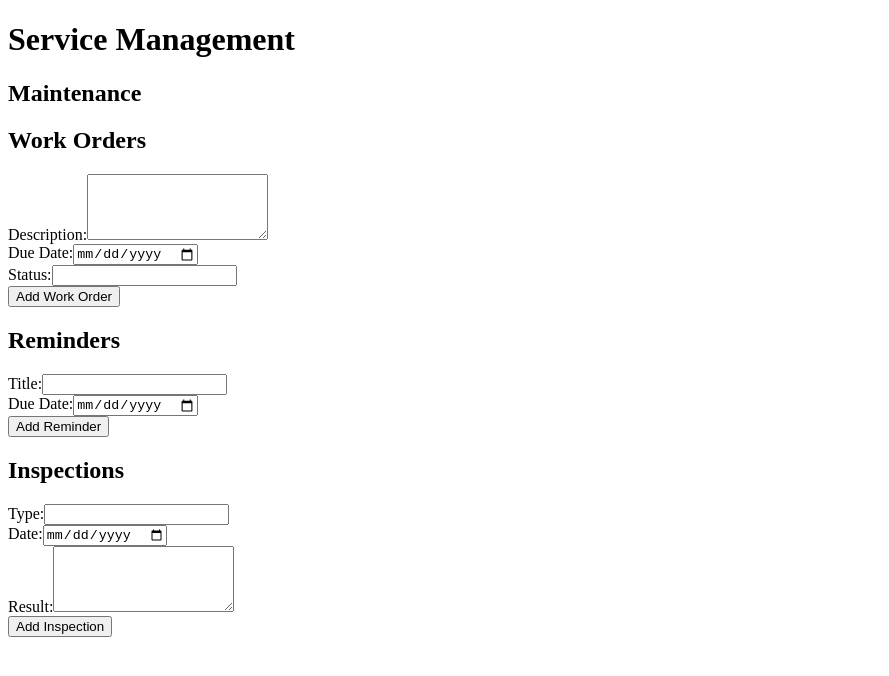
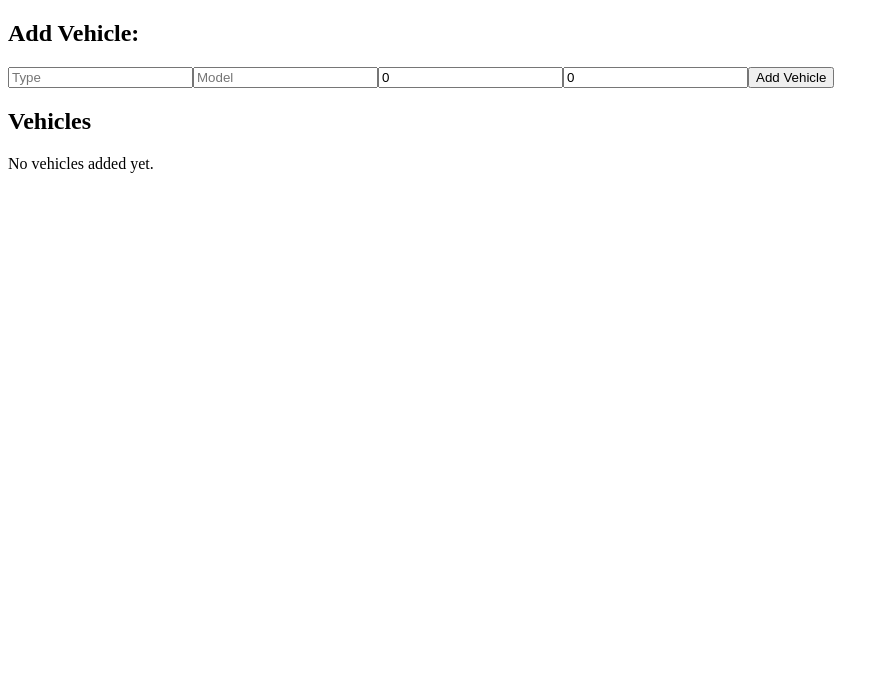
Before and after one commit to 21givenchy/urban, a Next.js app: page /maintenance in a window 1280 px wide. Shown: the top 676 px of the page, without its empty margins (0-889 px from the left). Built offline with nearby package versions, Linux system fonts and the light colour scheme.

Commit message:
add vehicle feature

```diff
--- a/pages/maintenance.tsx
+++ b/pages/maintenance.tsx
@@ -1,286 +1,124 @@
 import React, { useState } from 'react';
 
 interface MaintenanceEntry {
-  type: string;
+  type:string;
   date: string;
   notes: string;
 }
+const maintenanceTypes = [
+  'Oil Change',
+  'Air Filter Replacement',
+  'Brake Pad Replacement',
+  // Add more types as needed
+];
 
-interface WorkOrder {
-  description: string;
-  dueDate: string;
-  status: string;
-}
-
-interface Reminder {
-  title: string;
-  dueDate: string;
-}
-
-interface Inspection {
+interface Vehicle {
+  id: string;
   type: string;
-  date: string;
-  result: string;
+  model: string;
+  makeYear: number;
+  odometer: number;
+  maintenance: MaintenanceEntry[];
 }
 
 const ServiceMaintenance: React.FC = () => {
-  const [maintenanceEntries, setMaintenanceEntries] = useState<MaintenanceEntry[]>([]);
-  const [newEntry, setNewEntry] = useState<MaintenanceEntry>({ type: '', date: '', notes: '' });
+  const [vehicles, setVehicles] = useState<Vehicle[]>([]);
+  const [newVehicle, setNewVehicle] = useState<Vehicle>({ id: '', type: '', model: '', makeYear: 0, odometer: 0, maintenance: [] });
+  const [selectedVehicleId, setSelectedVehicleId] = useState<string | null>(null);
+  const [newMaintenanceEntry, setNewMaintenanceEntry] = useState<MaintenanceEntry>({ type: '', date: '', notes: '' });
 
-  const [workOrders, setWorkOrders] = useState<WorkOrder[]>([]);
-  const [newWorkOrder, setNewWorkOrder] = useState<WorkOrder>({ description: '', dueDate: '', status: '' });
-
-  const [reminders, setReminders] = useState<Reminder[]>([]);
-  const [newReminder, setNewReminder] = useState<Reminder>({ title: '', dueDate: '' });
-
-  const [inspections, setInspections] = useState<Inspection[]>([]);
-  const [newInspection, setNewInspection] = useState<Inspection>({ type: '', date: '', result: '' });
-
-  // Maintenance-related functions
-  const handleMaintenanceChange = (e: React.ChangeEvent<HTMLInputElement | HTMLTextAreaElement>) => {
+  const handleVehicleChange = (e: React.ChangeEvent<HTMLInputElement>) => {
     const { name, value } = e.target;
-    setNewEntry((prevEntry) => ({ ...prevEntry, [name]: value }));
+    setNewVehicle(prev => ({
+      ...prev,
+      [name]: name === 'makeYear' || name === 'odometer' ? parseInt(value, 10) : value
+    }));
   };
 
-  const handleMaintenanceSubmit = (e: React.FormEvent<HTMLFormElement>) => {
+  const handleAddVehicle = (e: React.FormEvent<HTMLFormElement>) => {
     e.preventDefault();
-    setMaintenanceEntries((prevEntries) => [...prevEntries, newEntry]);
-    setNewEntry({ type: '', date: '', notes: '' });
+    const vehicleToAdd = { ...newVehicle, id: Date.now().toString() }; // Simple ID generation
+    setVehicles(prev => [...prev, vehicleToAdd]);
+    setNewVehicle({ id: '', type: '', model: '', makeYear: 0, odometer: 0, maintenance: [] }); // Reset form
   };
 
-  // Work Order-related functions
-  const handleWorkOrderChange = (e: React.ChangeEvent<HTMLInputElement | HTMLTextAreaElement>) => {
-    const { name, value } = e.target;
-    setNewWorkOrder((prevOrder) => ({ ...prevOrder, [name]: value }));
+  const handleSelectVehicle = (id: string) => {
+    setSelectedVehicleId(id);
   };
 
-  const handleWorkOrderSubmit = (e: React.FormEvent<HTMLFormElement>) => {
-    e.preventDefault();
-    setWorkOrders((prevOrders) => [...prevOrders, newWorkOrder]);
-    setNewWorkOrder({ description: '', dueDate: '', status: '' });
+const handleMaintenanceChange = (e: React.ChangeEvent<HTMLInputElement | HTMLSelectElement>) => {
+  const { name, value } = e.target;
+  setNewMaintenanceEntry(prev => ({ ...prev, [name]: value }));
 };
 
-  // Reminder-related functions
-  const handleReminderChange = (e: React.ChangeEvent<HTMLInputElement>) => {
-    const { name, value } = e.target;
-    setNewReminder((prevReminder) => ({ ...prevReminder, [name]: value }));
-  };
+  const handleAddMaintenanceEntry = (e: React.FormEvent<HTMLFormElement>) => {
+    e.preventDefault();
+    if (!selectedVehicleId) return;
 
-  const handleReminderSubmit = (e: React.FormEvent<HTMLFormElement>) => {
-    e.preventDefault();
-    setReminders((prevReminders) => [...prevReminders, newReminder]);
-    setNewReminder({ title: '', dueDate: '' });
-  };
+    const updatedVehicles = vehicles.map(vehicle => {
+      if (vehicle.id === selectedVehicleId) {
+        return { ...vehicle, maintenance: [...vehicle.maintenance, newMaintenanceEntry] };
+      }
+      return vehicle;
+    });
 
-  // Inspection-related functions
-  const handleInspectionChange = (e: React.ChangeEvent<HTMLInputElement | HTMLTextAreaElement>) => {
-    const { name, value } = e.target;
-    setNewInspection((prevInspection) => ({ ...prevInspection, [name]: value }));
-  };
-
-  const handleInspectionSubmit = (e: React.FormEvent<HTMLFormElement>) => {
-    e.preventDefault();
-    setInspections((prevInspections) => [...prevInspections, newInspection]);
-    setNewInspection({ type: '', date: '', result: '' });
+    setVehicles(updatedVehicles);
+  setNewMaintenanceEntry({ type: '', date: '', notes: '' }); // Reset form with type included
   };
 
   return (
     <div className="max-w-4xl mx-auto p-6">
-      <h1 className="text-3xl font-bold text-center mb-8">Service Management</h1>
-
-      <div className="mb-8">
-        <h2 className="text-2xl font-bold mb-4">Maintenance</h2>
-        {/* Maintenance section */}
-        {/* ... */}
-      </div>
-
-      <div className="mb-8">
-        <h2 className="text-2xl font-bold mb-4">Work Orders</h2>
-        {/* Work Order section */}
-        <form onSubmit={handleWorkOrderSubmit} className="bg-gray-100 p-6 rounded-lg shadow-md">
-          <div className="mb-4">
-            <label htmlFor="workOrderDescription" className="block font-bold mb-2">
-              Description:
-            </label>
-            <textarea
-              id="workOrderDescription"
-              name="description"
-              value={newWorkOrder.description}
-              onChange={handleWorkOrderChange}
-              className="w-full px-3 py-2 border border-gray-300 rounded-md focus:outline-none focus:ring-2 focus:ring-blue-500"
-              rows={4}
-            />
-          </div>
-          <div className="mb-4">
-            <label htmlFor="workOrderDueDate" className="block font-bold mb-2">
-              Due Date:
-            </label>
-            <input
-              type="date"
-              id="workOrderDueDate"
-              name="dueDate"
-              value={newWorkOrder.dueDate}
-              onChange={handleWorkOrderChange}
-              required
-              className="w-full px-3 py-2 border border-gray-300 rounded-md focus:outline-none focus:ring-2 focus:ring-blue-500"
-            />
-          </div>
-          <div className="mb-4">
-            <label htmlFor="workOrderStatus" className="block font-bold mb-2">
-              Status:
-            </label>
-            <input
-              type="text"
-              id="workOrderStatus"
-              name="status"
-              value={newWorkOrder.status}
-              onChange={handleWorkOrderChange}
-              required
-              className="w-full px-3 py-2 border border-gray-300 rounded-md focus:outline-none focus:ring-2 focus:ring-blue-500"
-            />
-          </div>
-          <button
-            type="submit"
-            className="w-full bg-blue-500 text-white py-2 rounded-md hover:bg-blue-600 transition-colors duration-300"
-          >
-            Add Work Order
+      <form onSubmit={handleAddVehicle} className="bg-gray-100 p-6 rounded-lg shadow-md">
+        <h2 className="text-xl font-bold mb-2">Add Vehicle:</h2>
+        <input name="type" value={newVehicle.type} onChange={handleVehicleChange} placeholder="Type" required className="input" />
+        <input name="model" value={newVehicle.model} onChange={handleVehicleChange} placeholder="Model" required className="input" />
+        <input type="number" name="makeYear" value={newVehicle.makeYear.toString()} onChange={handleVehicleChange} placeholder="Make Year" required className="input" />
+        <input type="number" name="odometer" value={newVehicle.odometer.toString()} onChange={handleVehicleChange} placeholder="Odometer" required className="input" />
+        <button type="submit" className="w-full bg-blue-500 text-white py-2 rounded-md hover:bg-blue-600 transition-colors duration-300">
+          Add Vehicle
         </button>
       </form>
-        {workOrders.length > 0 && (
-          <div className="mt-6">
-            <h3 className="text-lg font-bold mb-2">Existing Work Orders:</h3>
+
+      <div className="mt-8">
+        <h2 className="text-2xl font-bold mb-4">Vehicles</h2>
+        {vehicles.length === 0 ? (
+          <p className="text-gray-600">No vehicles added yet.</p>
+        ) : (
           <ul>
-              {workOrders.map((order, index) => (
-                <li key={index} className="bg-white p-4 rounded-md shadow-md mb-4">
-                  <p className="font-bold">Description: {order.description}</p>
-                  <p>Due Date: {order.dueDate}</p>
-                  <p>Status: {order.status}</p>
+            {vehicles.map((vehicle) => (
+              <li key={vehicle.id} className="bg-white p-4 rounded-md shadow-md mb-4" onClick={() => handleSelectVehicle(vehicle.id)}>
+                <h3 className="text-lg font-bold">{vehicle.model} - {vehicle.makeYear}</h3>
+                <p>Type: {vehicle.type}</p>
+                <p>Odometer: {vehicle.odometer}</p>
+                {/* Display maintenance entries if this vehicle is selected */}
+                {selectedVehicleId === vehicle.id && (
+                  <>
+                   <form onSubmit={handleAddMaintenanceEntry} className="mt-4">
+  <select name="type" value={newMaintenanceEntry.type} onChange={handleMaintenanceChange} required className="input">
+    <option value="">Select Maintenance Type</option>
+    {maintenanceTypes.map((type, index) => (
+      <option key={index} value={type}>{type}</option>
+    ))}
+  </select>
+  <input type="date" name="date" value={newMaintenanceEntry.date} onChange={handleMaintenanceChange} required className="input" />
+  <input type="text" name="notes" value={newMaintenanceEntry.notes} onChange={handleMaintenanceChange} placeholder="Notes" required className="input" />
+  <button type="submit" className="w-full bg-green-500 text-white py-2 rounded-md hover:bg-green-600 transition-colors duration-300 mt-2">
+    Add Maintenance Entry
+  </button>
+</form>
+                    <ul className="mt-4">
+                      {vehicle.maintenance.map((entry, index) => (
+                        <li key={index} className="bg-gray-100 p-2 rounded-md shadow-sm mb-2">
+                          <p>Date: {entry.date}</p>
+                          <p>Notes: {entry.notes}</p>
                         </li>
                       ))}
                     </ul>
-          </div>
+                  </>
                 )}
-      </div>
-
-      <div className="mb-8">
-        <h2 className="text-2xl font-bold mb-4">Reminders</h2>
-        {/* Reminder section */}
-        <form onSubmit={handleReminderSubmit} className="bg-gray-100 p-6 rounded-lg shadow-md">
-          <div className="mb-4">
-            <label htmlFor="reminderTitle" className="block font-bold mb-2">
-              Title:
-            </label>
-            <input
-              type="text"
-              id="reminderTitle"
-              name="title"
-              value={newReminder.title}
-              onChange={handleReminderChange}
-              required
-              className="w-full px-3 py-2 border border-gray-300 rounded-md focus:outline-none focus:ring-2 focus:ring-blue-500"
-            />
-          </div>
-          <div className="mb-4">
-            <label htmlFor="reminderDueDate" className="block font-bold mb-2">
-              Due Date:
-            </label>
-            <input
-              type="date"
-              id="reminderDueDate"
-              name="dueDate"
-              value={newReminder.dueDate}
-              onChange={handleReminderChange}
-              required
-              className="w-full px-3 py-2 border border-gray-300 rounded-md focus:outline-none focus:ring-2 focus:ring-blue-500"
-            />
-          </div>
-          <button
-            type="submit"
-            className="w-full bg-blue-500 text-white py-2 rounded-md hover:bg-blue-600 transition-colors duration-300"
-          >
-            Add Reminder
-          </button>
-        </form>
-        {reminders.length > 0 && (
-          <div className="mt-6">
-            <h3 className="text-lg font-bold mb-2">Existing Reminders:</h3>
-            <ul>
-              {reminders.map((reminder, index) => (
-                <li key={index} className="bg-white p-4 rounded-md shadow-md mb-4">
-                  <p className="font-bold">{reminder.title}</p>
-                  <p>Due Date: {reminder.dueDate}</p>
               </li>
             ))}
           </ul>
-          </div>
-        )}
-      </div>
-
-      <div className="mb-8">
-        <h2 className="text-2xl font-bold mb-4">Inspections</h2>
-        {/* Inspection section */}
-        <form onSubmit={handleInspectionSubmit} className="bg-gray-100 p-6 rounded-lg shadow-md">
-          <div className="mb-4">
-            <label htmlFor="inspectionType" className="block font-bold mb-2">
-              Type:
-            </label>
-            <input
-              type="text"
-              id="inspectionType"
-              name="type"
-              value={newInspection.type}
-              onChange={handleInspectionChange}
-              required
-              className="w-full px-3 py-2 border border-gray-300 rounded-md focus:outline-none focus:ring-2 focus:ring-blue-500"
-            />
-          </div>
-          <div className="mb-4">
-            <label htmlFor="inspectionDate" className="block font-bold mb-2">
-              Date:
-            </label>
-            <input
-              type="date"
-              id="inspectionDate"
-              name="date"
-              value={newInspection.date}
-              onChange={handleInspectionChange}
-              required
-              className="w-full px-3 py-2 border border-gray-300 rounded-md focus:outline-none focus:ring-2 focus:ring-blue-500"
-            />
-          </div>
-          <div className="mb-4">
-            <label htmlFor="inspectionResult" className="block font-bold mb-2">
-              Result:
-            </label>
-            <textarea
-              id="inspectionResult"
-              name="result"
-              value={newInspection.result}
-              onChange={handleInspectionChange}
-              className="w-full px-3 py-2 border border-gray-300 rounded-md focus:outline-none focus:ring-2 focus:ring-blue-500"
-              rows={4}
-            />
-          </div>
-          <button
-            type="submit"
-            className="w-full bg-blue-500 text-white py-2 rounded-md hover:bg-blue-600 transition-colors duration-300"
-          >
-            Add Inspection
-          </button>
-        </form>
-        {inspections.length > 0 && (
-          <div className="mt-6">
-            <h3 className="text-lg font-bold mb-2">Previous Inspections:</h3>
-            <ul>
-              {inspections.map((inspection, index) => (
-                <li key={index} className="bg-white p-4 rounded-md shadow-md mb-4">
-                  <p className="font-bold">{inspection.type}</p>
-                  <p>Date: {inspection.date}</p>
-                  <p>Result: {inspection.result}</p>
-                </li>
-              ))}
-            </ul>
-          </div>
         )}
       </div>
     </div>
```
Lines whose indentation alone changed are shown as unchanged.
